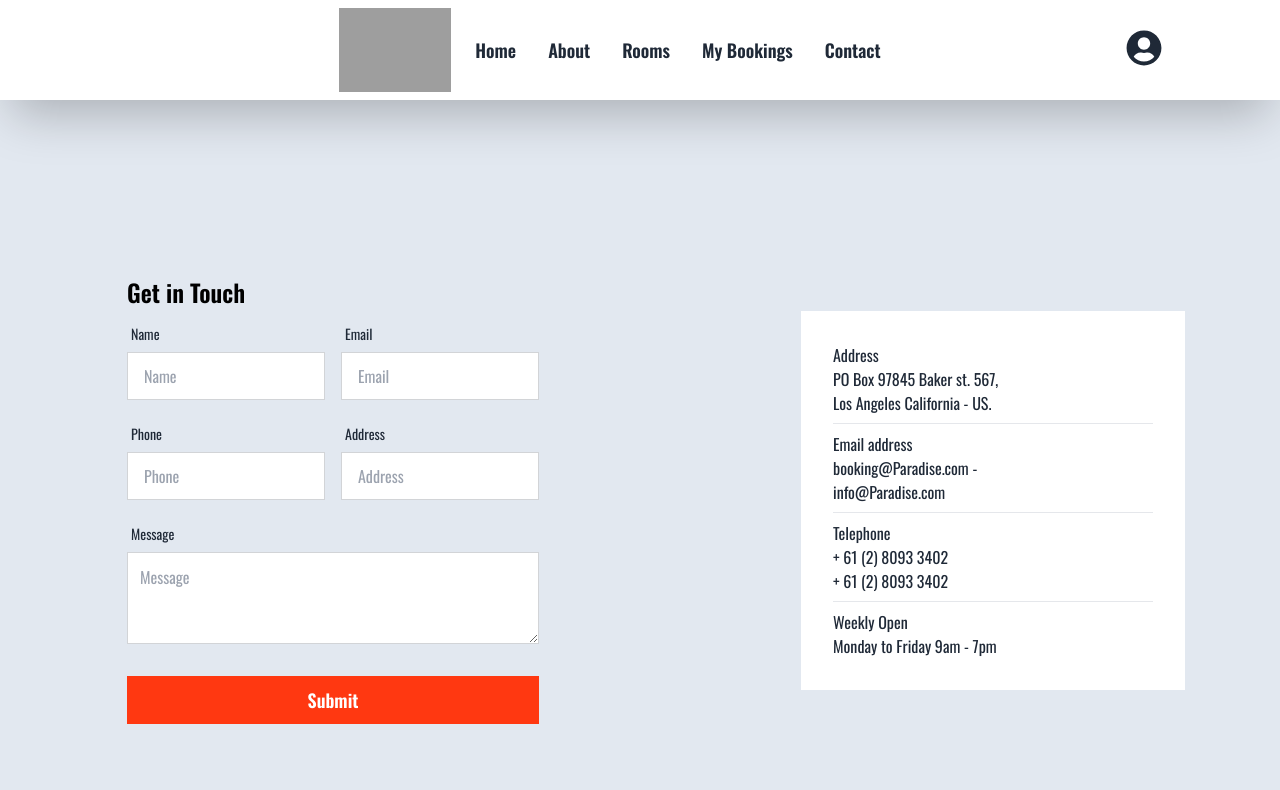
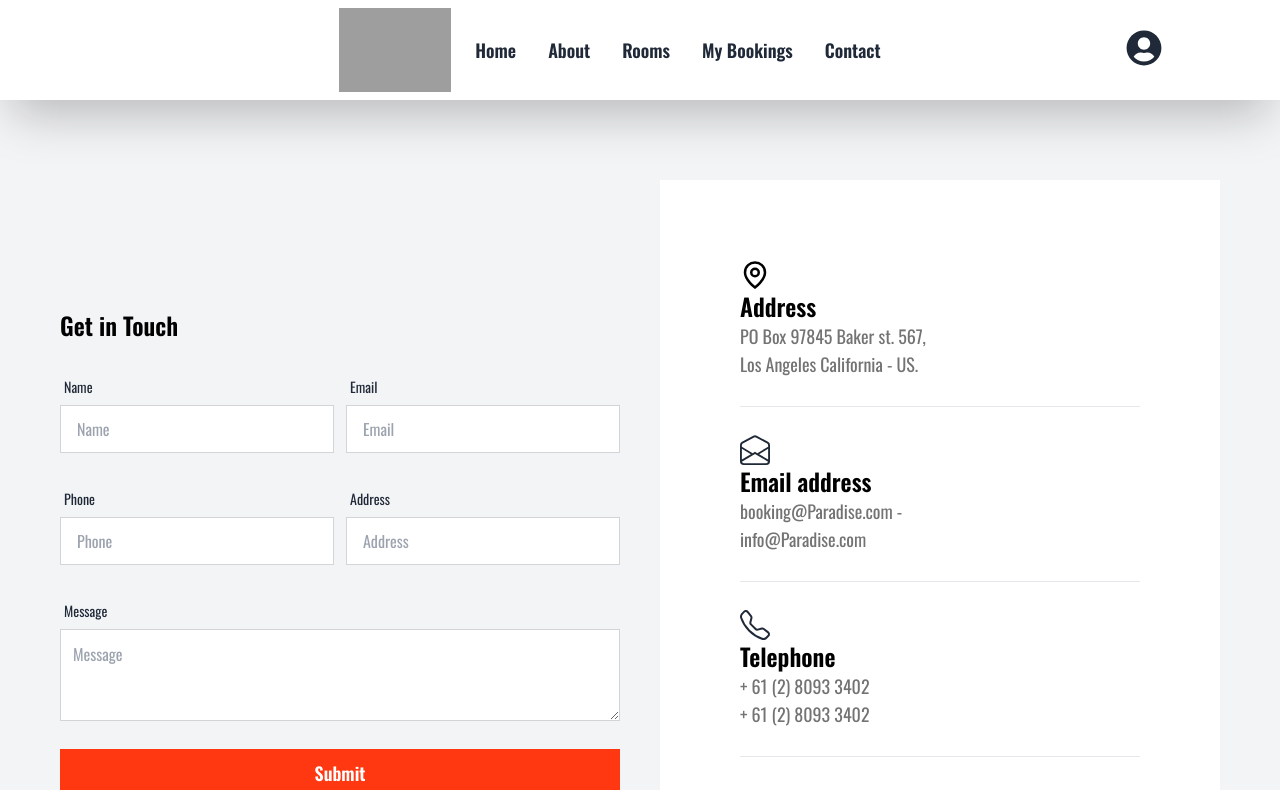
Before and after one commit to WEB-Imran-Hossain/green-villa-client, a React (Vite) app: page /contact in a window 1280 px wide. Shown: the top 790 px of the page. Built offline with nearby package versions, Linux system fonts and the light colour scheme; no server answers; grey boxes are pictures that could not be loaded.

Commit message:
contact form reponsive

```diff
--- a/src/Pages/ContactPage/Contact.jsx
+++ b/src/Pages/ContactPage/Contact.jsx
@@ -1,75 +1,85 @@
+import { GrLocation } from 'react-icons/gr';
+import { BsEnvelopeOpen, BsTelephone } from 'react-icons/bs';
 const Contact = () => {
     return (
-        <div className="flex items-center justify-around gap-10 shadow-xl bg-slate-200 h-screen">
-            <div className="">
-                <form className="card-body">
+        <div >
+           {/* contact info */}
+           <div className="flex items-center justify-center flex-col lg:flex-row bg-gray-100 pt-20 pb-20 gap-10">
+           <div>
+                <form className="card-body md:w-[35rem] md:p-0 mb-10 space-y-5">
                     <h1 className="text-2xl font-semibold text-black">Get in Touch</h1>
-                    <div className="grid grid-cols-2 gap-4">
-                        <div className="form-control">
+                    <div className='flex gap-3'>
+                        <div className="form-control w-1/2">
                             <label className="label">
                                 <span className="label-text">Name</span>
                             </label>
                             <input type="text" name="name" placeholder="Name" className="input input-bordered rounded-none" required />
                         </div>
-                        <div className="form-control">
+                        <div className="form-control w-1/2">
                             <label className="label">
                                 <span className="label-text">Email</span>
                             </label>
                             <input type="email" name="email" placeholder="Email" className="input input-bordered rounded-none" required />
                         </div>
-                        <div className="form-control">
+                    </div>
+                    <div className='flex gap-3'>
+                        <div className="form-control w-1/2">
                             <label className="label">
                                 <span className="label-text">Phone</span>
                             </label>
                             <input type="number" name="phone" placeholder="Phone" className="input input-bordered rounded-none" required />
                         </div>
-                        <div className="form-control">
+                        <div className="form-control w-1/2">
                             <label className="label">
                                 <span className="label-text">Address</span>
                             </label>
                             <input type="text" name="address" placeholder="Address" className="input input-bordered rounded-none" required />
                         </div>
-
+                        </div>
                         <div className="form-control col-span-2 h-32">
                             <label className="label">
                                 <span className="label-text">Message</span>
                             </label>
                             <textarea type="textarea" name="textarea" placeholder="Message" className="input input-bordered p-3 h-32 rounded-none" required />
                         </div>
-                    </div>
+
                     <div className="form-control mt-6">
                         <button className="btn text-white bg-[#FF3811] border-[#FF3811]  hover:border-[#32CD32] hover:text-[#32CD32] text-lg font-semibold rounded-none normal-case hover:bg-transparent">
-                        <input type="submit" value="Submit" />
+                            <input type="submit" value="Submit" />
                         </button>
                     </div>
                 </form>
             </div>
 
             <div>
-                <form className="card-body w-96 bg-white">
+                <form className="card-body md:w-[35rem] p-20 mb-10 space-y-5 bg-white">
                     <div className="form-control">
-                        <h2>Address</h2>
-                        <p>PO Box 97845 Baker st. 567, <br/>Los Angeles California - US.</p>
+                        <GrLocation className='text-3xl'></GrLocation>
+                        <h2 className="text-2xl font-semibold text-black">Address</h2>
+                        <p className='text-lg font-normal text-[#737373]'>PO Box 97845 Baker st. 567, <br />Los Angeles California - US.</p>
                     </div>
                     <hr />
                     <div className="form-control">
-                        <h2>Email address</h2>
-                        <p>booking@Paradise.com - <br/>info@Paradise.com</p>
+                        <BsEnvelopeOpen className='text-3xl'></BsEnvelopeOpen>
+                        <h2 className="text-2xl font-semibold text-black">Email address</h2>
+                        <p className='text-lg font-normal text-[#737373]'>booking@Paradise.com - <br />info@Paradise.com</p>
                     </div>
                     <hr />
 
                     <div className="form-control">
-                        <h2>Telephone</h2>
-                        <p>+ 61 (2) 8093 3402 <br/>+ 61 (2) 8093 3402</p>
+                        <BsTelephone className='text-3xl'></BsTelephone>
+                        <h2 className="text-2xl font-semibold text-black">Telephone</h2>
+                        <p className='text-lg font-normal text-[#737373]'>+ 61 (2) 8093 3402 <br />+ 61 (2) 8093 3402</p>
                     </div>
                     <hr />
 
                     <div className="form-control">
-                        <h2>Weekly Open</h2>
-                        <p>Monday to Friday 9am - 7pm</p>
+                        <h2 className="text-2xl font-semibold text-black">Weekly Open</h2>
+                        <p className='text-lg font-normal text-[#737373]'>Monday to Friday 9am - 7pm</p>
                     </div>
                 </form>
             </div>
+           </div>
         </div>
     );
 };
```
